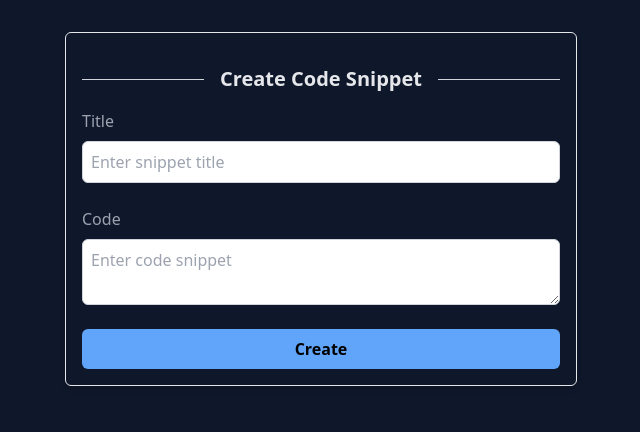
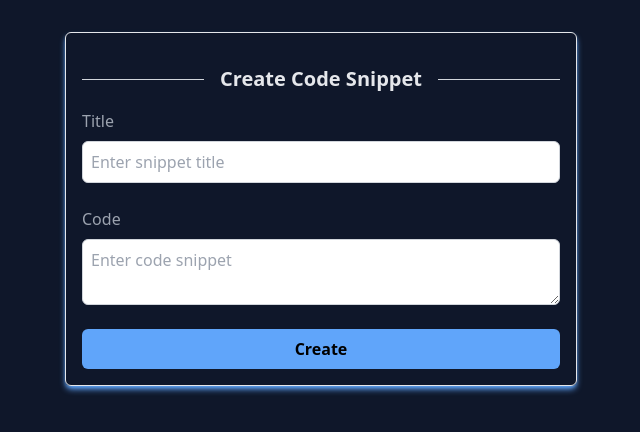
Before and after one commit to KwabSA/code-snippets, a Next.js app: page /snippets/new in a window 1280 px wide. Shown: the top 432 px of the page, without its empty margins (319-959 px from the left). Built offline with nearby package versions, Linux system fonts and the light colour scheme.

Commit message:
Added server action to create record in db

```diff
--- a/app/snippets/new/page.tsx
+++ b/app/snippets/new/page.tsx
@@ -1,8 +1,33 @@
-import React from "react";
+import { redirect } from "next/navigation";
+import { db } from "@/db";
 
 const CreateSnippetPage = () => {
+  // create record and redirect to root route
+  async function createSnippet(formData: FormData) {
+    // create server action
+    "use server";
+
+    // check and validate user inputs
+    const title = formData.get("title") as string;
+    const code = formData.get("code") as string;
+
+    // create new record in the databse
+    const snippet = await db.snippet.create({
+      data: {
+        title,
+        code,
+      },
+    });
+    console.log(snippet);
+
+    // redirect to root route
+    redirect("/");
+  }
   return (
-    <form className="max-w-lg mx-auto mt-8 p-4 border border-gray-200 rounded-md shadow-md">
+    <form
+      action={createSnippet}
+      className="max-w-lg mx-auto mt-8 p-4 border border-gray-200 rounded-md shadow-md shadow-blue-400"
+    >
       <div className="flex items-center my-4">
         {" "}
         <hr className="flex-grow border-gray-300" />{" "}
```
Also changed, not shown: 2 other files (tests, documents, lock files or other folders).
